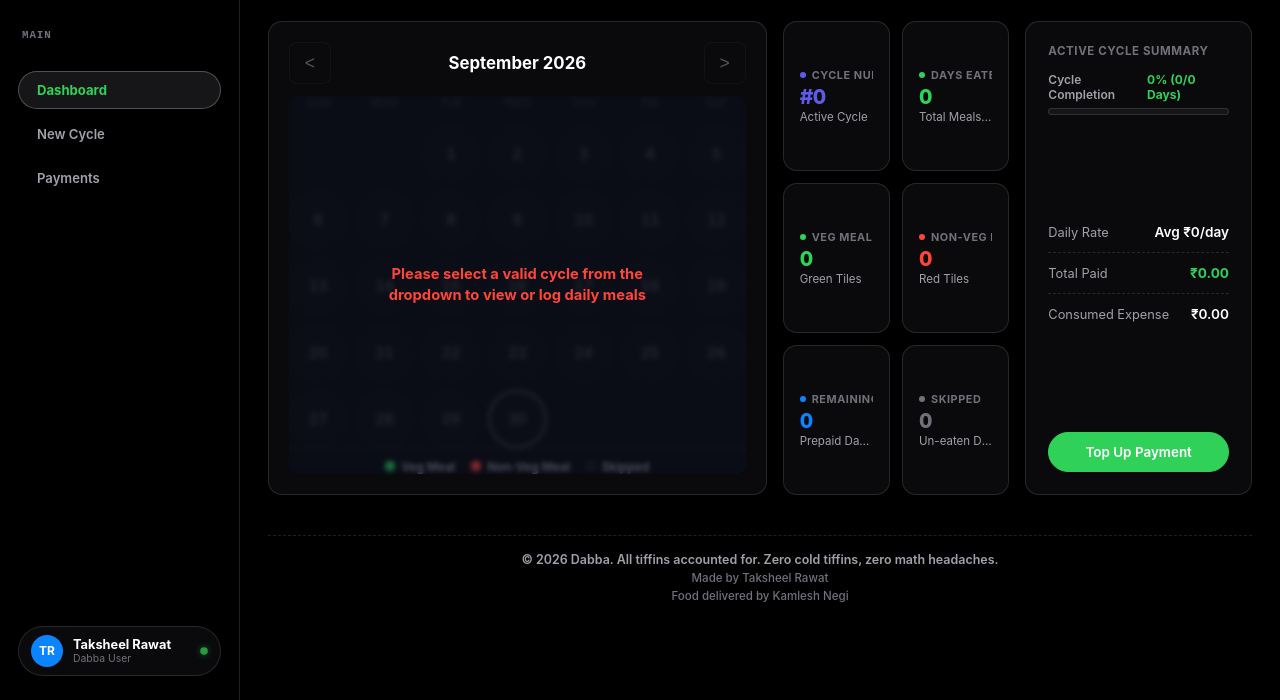
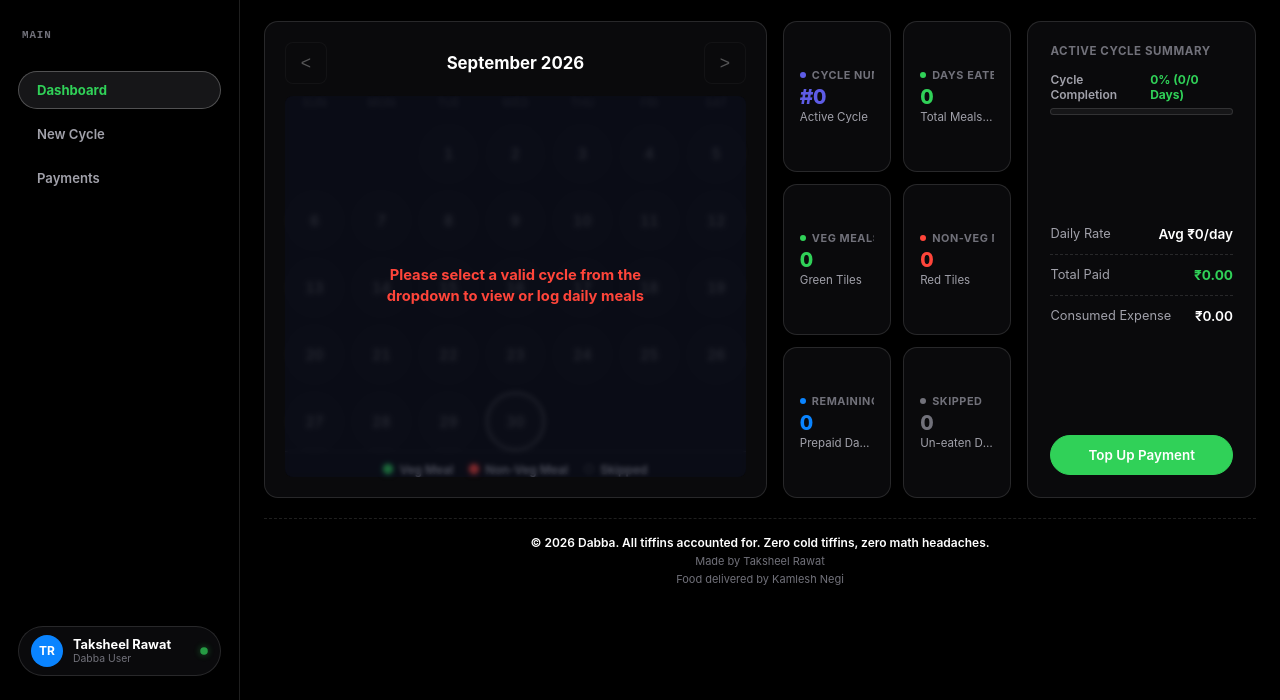
Before and after one commit to TaksheelSingh/dabba, a website: page public/index.html in a window 1280 px wide. Shown: the part 100-800 px from the top of the page. Drawn offline with Linux system fonts and the light colour scheme; no server answers.

Commit message:
feat: align sidebar padding, title distance, and workspace footer layout with GMD template

```diff
--- a/public/style.css
+++ b/public/style.css
@@ -233,11 +233,11 @@ header.mobile-header {
   display: none;
 }
 
-/* Main Content Workspace */
+/* Main Content Workspace (Exact GMD Specification) */
 main.main-content {
-  flex: 1; padding: 24px 28px; width: 100%; max-width: 100%; margin: 0;
-  overflow-y: auto; display: flex; flex-direction: column; gap: 20px;
-  position: relative;
+  flex: 1; padding: 24px; width: calc(100% - 240px); max-width: 100%; margin: 0;
+  min-height: 100vh; display: flex; flex-direction: column; justify-content: space-between;
+  overflow-y: auto; position: relative;
 }
 
 header.page-header {
@@ -606,19 +606,19 @@ select.custom-select:focus { border-color: var(--accent-matcha); }
   border-color: var(--accent-matcha) !important;
 }
 
-/* Clean Minimal Workspace Footer */
+/* Clean Minimal Workspace Footer (Exact GMD Specification) */
 .dashboard-footer {
-  margin-top: 20px; padding: 16px 0 10px 0; border-top: 1px dashed var(--border-subtle);
+  margin-top: auto; padding: 16px 0; border-top: 1px dashed var(--border-subtle);
   text-align: center; display: flex; flex-direction: column; align-items: center;
   gap: 4px; font-family: var(--font-sans);
 }
 
 .footer-line {
-  font-size: 0.78rem; font-weight: 600; color: var(--text-secondary);
+  font-size: 0.75rem; font-weight: 600; color: var(--text-primary);
 }
 
 .footer-subline {
-  font-size: 0.72rem; color: var(--text-muted); font-weight: 500;
+  font-size: 0.6875rem; color: var(--text-muted); font-weight: 400;
 }
 
 /* Responsive Breakpoints */
```
